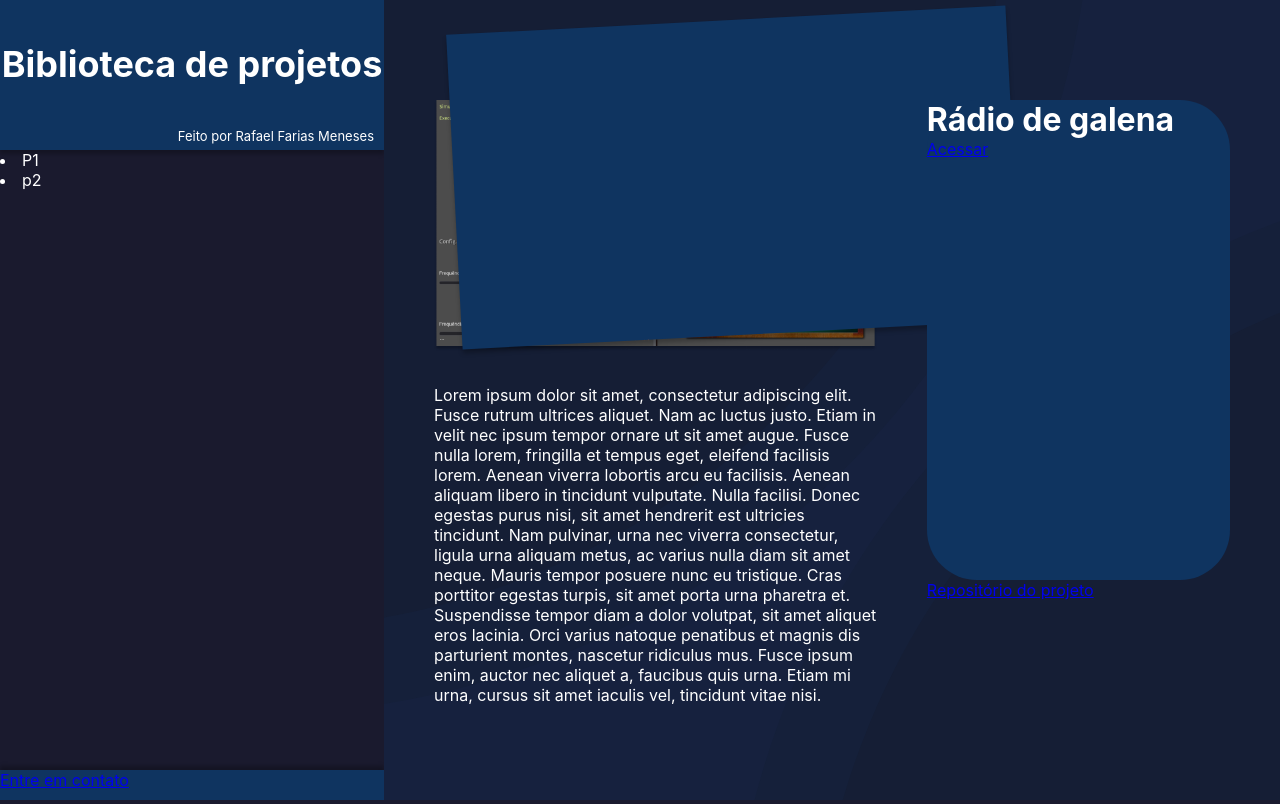
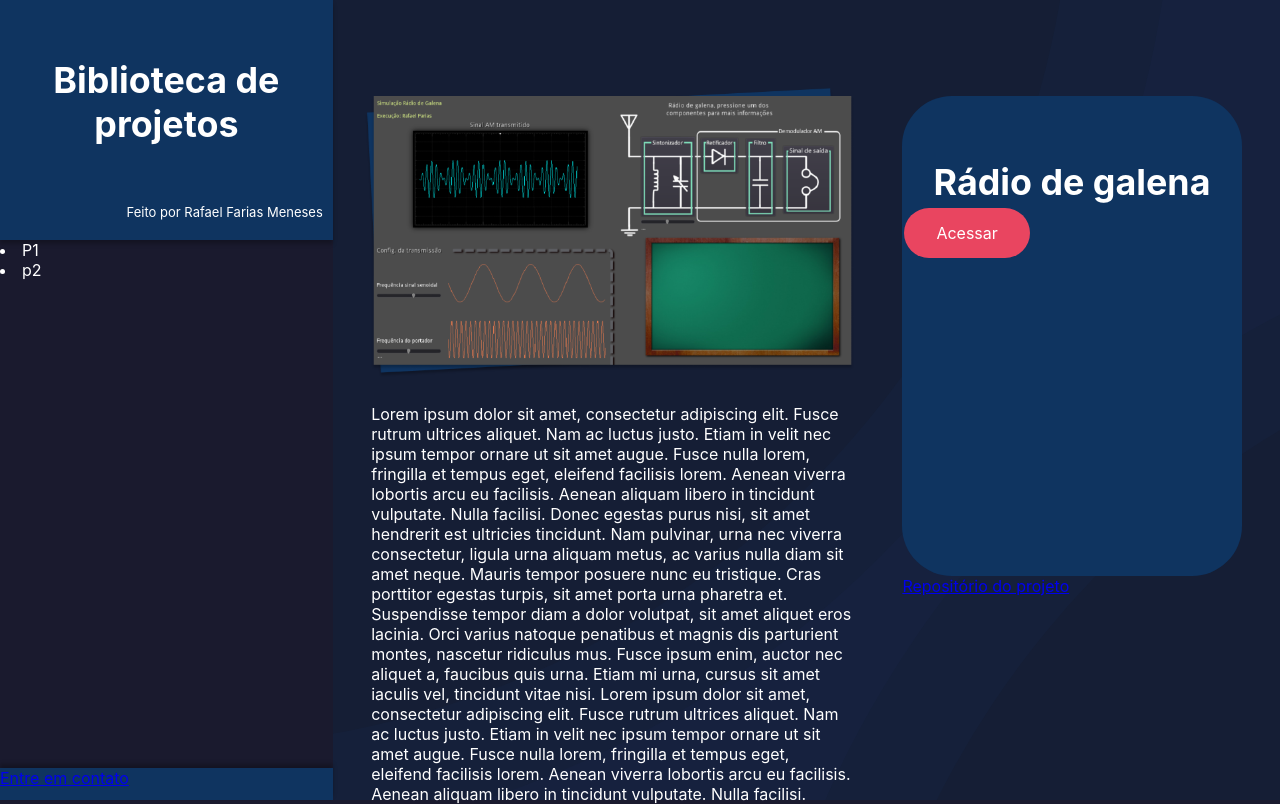
Before and after one commit to RafaelFariasUTFPR/RafaelFariasUTFPR, a plain HTML site: page index.html in a window 1280 px wide. Shown: the top 804 px of the page. Drawn offline with Linux system fonts and the light colour scheme.

Commit message:
Melhora da pagina

```diff
--- a/index.html
+++ b/index.html
@@ -39,10 +39,12 @@
     </div>
 
     <div class="right-container">
+        <div class="project-details-background"></div>
         <div class="project-details">
             <img class="project-image" src="images/Projeto1img.png" alt="">
-            <div class="photo-bg"></div>
+            <img class="project-image-background" src="images/ImageBG.png" alt="">
             <p class="project-description">
+                Lorem ipsum dolor sit amet, consectetur adipiscing elit. Fusce rutrum ultrices aliquet. Nam ac luctus justo. Etiam in velit nec ipsum tempor ornare ut sit amet augue. Fusce nulla lorem, fringilla et tempus eget, eleifend facilisis lorem. Aenean viverra lobortis arcu eu facilisis. Aenean aliquam libero in tincidunt vulputate. Nulla facilisi. Donec egestas purus nisi, sit amet hendrerit est ultricies tincidunt. Nam pulvinar, urna nec viverra consectetur, ligula urna aliquam metus, ac varius nulla diam sit amet neque. Mauris tempor posuere nunc eu tristique. Cras porttitor egestas turpis, sit amet porta urna pharetra et. Suspendisse tempor diam a dolor volutpat, sit amet aliquet eros lacinia. Orci varius natoque penatibus et magnis dis parturient montes, nascetur ridiculus mus. Fusce ipsum enim, auctor nec aliquet a, faucibus quis urna. Etiam mi urna, cursus sit amet iaculis vel, tincidunt vitae nisi.
                 Lorem ipsum dolor sit amet, consectetur adipiscing elit. Fusce rutrum ultrices aliquet. Nam ac luctus justo. Etiam in velit nec ipsum tempor ornare ut sit amet augue. Fusce nulla lorem, fringilla et tempus eget, eleifend facilisis lorem. Aenean viverra lobortis arcu eu facilisis. Aenean aliquam libero in tincidunt vulputate. Nulla facilisi. Donec egestas purus nisi, sit amet hendrerit est ultricies tincidunt. Nam pulvinar, urna nec viverra consectetur, ligula urna aliquam metus, ac varius nulla diam sit amet neque. Mauris tempor posuere nunc eu tristique. Cras porttitor egestas turpis, sit amet porta urna pharetra et. Suspendisse tempor diam a dolor volutpat, sit amet aliquet eros lacinia. Orci varius natoque penatibus et magnis dis parturient montes, nascetur ridiculus mus. Fusce ipsum enim, auctor nec aliquet a, faucibus quis urna. Etiam mi urna, cursus sit amet iaculis vel, tincidunt vitae nisi.
             </p>
         </div>
@@ -50,7 +52,7 @@
         <div class="link-container">
             <div class="acess-box">
                 <h1 class="project-name">Rádio de galena</h1>
-                <a href="#">
+                <a href="#" class="acess-button">
                     Acessar
                 </a>
 
--- a/style.css
+++ b/style.css
@@ -10,18 +10,20 @@ body{
 }
 
 .left-container{
-    position: absolute;
+    position: fixed;
     align-items: center;
-    width: 30%;
+    width: 26%;
     height:100%;
     left: 0px;
     top: 0px;
+
 }
 .upper-header{
     width:  auto;
-    height: 150px;
+    height: 30%;
     left: 0px;
     top: 0px;
+    min-height: 100px;
 
     background: #0F3460;
     box-shadow: 0px 4px 4px rgba(0, 0, 0, 0.25);
@@ -38,8 +40,10 @@ body{
 
 .upper-header h1{
     text-align: center;
-
+    margin-left: 2vw;
+    margin-right: 2vw;
     font-size: 36px;
+    font-size: 2.8vw;
 
 }
 
@@ -54,9 +58,10 @@ body{
 
 .bottom-header{
     position: absolute;
-    height: 30px;
+    height: 4%;
     width: 100%;
     bottom: 0px;
+    min-height: 20px;
 
     justify-content: center;
     align-items: center;
@@ -66,66 +71,110 @@ body{
 }
 
 
-/* Detalhes dos projetos  */
+
+/*
+    #####################
+    Detalhes dos projetos
+    #####################
+*/
+
 .right-container{
     position: absolute;
-    width: 70%;
+    width: 74%;
     height: 100%;
     right: 0px;
     top: 0px;
 
+}
+.project-details-background{
+    position: fixed;
+    width: inherit;
+    height: inherit;
     background: #16213E url("images/ProjectDetailsBG.svg");
     background-repeat: no-repeat;
-    background-size: 145vh;
+
+    z-index: -2;
 }
-
 .project-details{
     position: absolute;
     width:  55%;
     height: 100%;
     left: 0px;
     top: 0px;
-    padding-left: 50px;
-    padding-top: 100px;
+    padding-left: 3vw;
+    padding-top: 12vh;
 }
-
 
 .project-details img{
     max-height:100%;
     max-width:100%;
 
 }
+.project-image-background{
+    position: absolute;
+    left: -0.55vw;
+    top: 11vh;
 
+    padding-left: inherit;
 
-.project-details .photo-bg{
-    position: absolute;
-    width: 560px;
-    height: 315px;
-    left: 69.9px;
-    top: 20.12px;
+    z-index: -1;
+}
 
-    background: #0F3460;
-    box-shadow: 0px 4px 4px rgba(0, 0, 0, 0.25);
-    transform: rotate(-3deg);
-}
 
 .project-description{
     padding-top: 30px;
 }
 
+
+/*
+    #####################
+        Link Container
+    #####################
+*/
+
+
 .link-container{
-    position: absolute;
-    width:  45%;
+    position: fixed;
+    width:  32.5%;
     height: 100%;
     right: 0px;
     top: 0px;
-    padding-right: 50px;
-    padding-left: 50px;
+    padding-right:3vw;
+    padding-left: 3vw;
+
 }
 
 .acess-box{
     height: 60%;
-    margin-top: 100px;;
+    margin-top: 12vh;
     background: #0F3460;
     border-radius: 50px;
+    min-height: 200px;
+
 }
+
+.acess-box h1{
+    padding-top: 8vh;
+    text-align: center;
+    margin-left: 2vw;
+    margin-right: 2vw;
+
+    font-size: 2.8vw;
+
+}
+
+.acess-button{
+    position: relative;
+    background-color: #E94560;
+    border: none;
+    color: white;
+    bottom: 100 px;
+    padding: 15px 32px;
+    text-align: center;
+    text-decoration: none;
+    display: inline-block;
+    font-size: 16px;
+    margin: 4px 2px;
+    cursor: pointer;
+    border-radius: 25px;
+}
```
Also changed, not shown: images/ImageBG.png (added).
